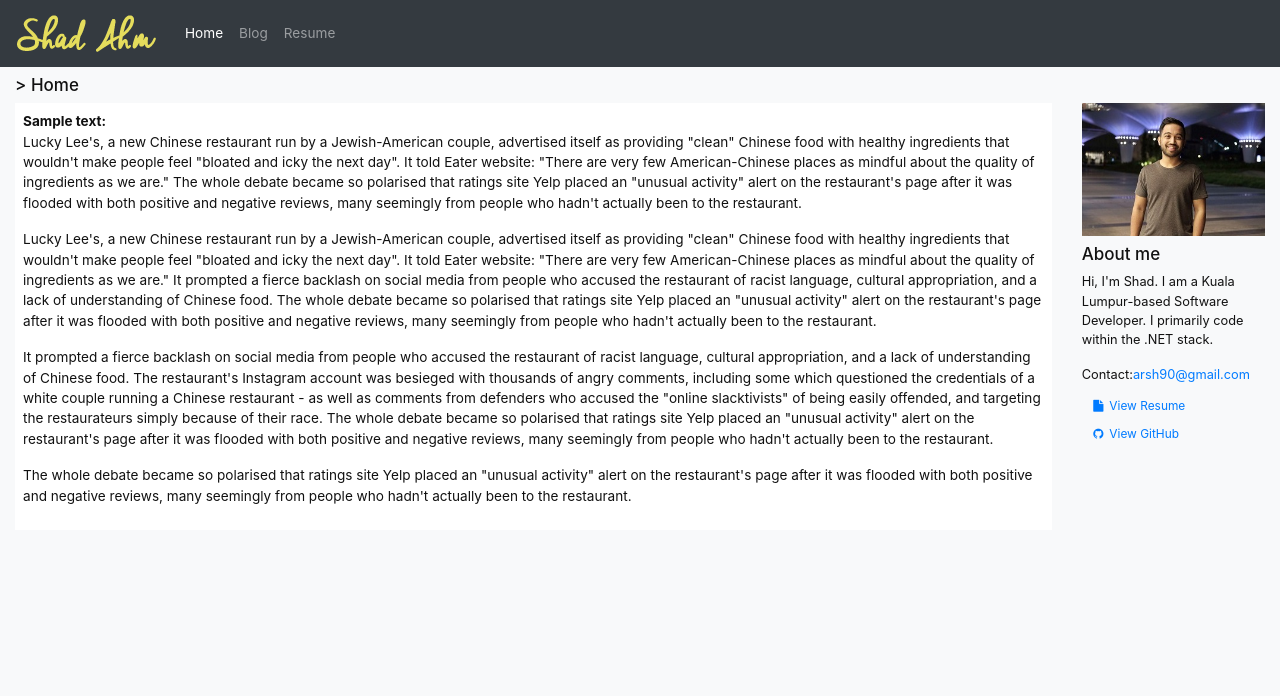
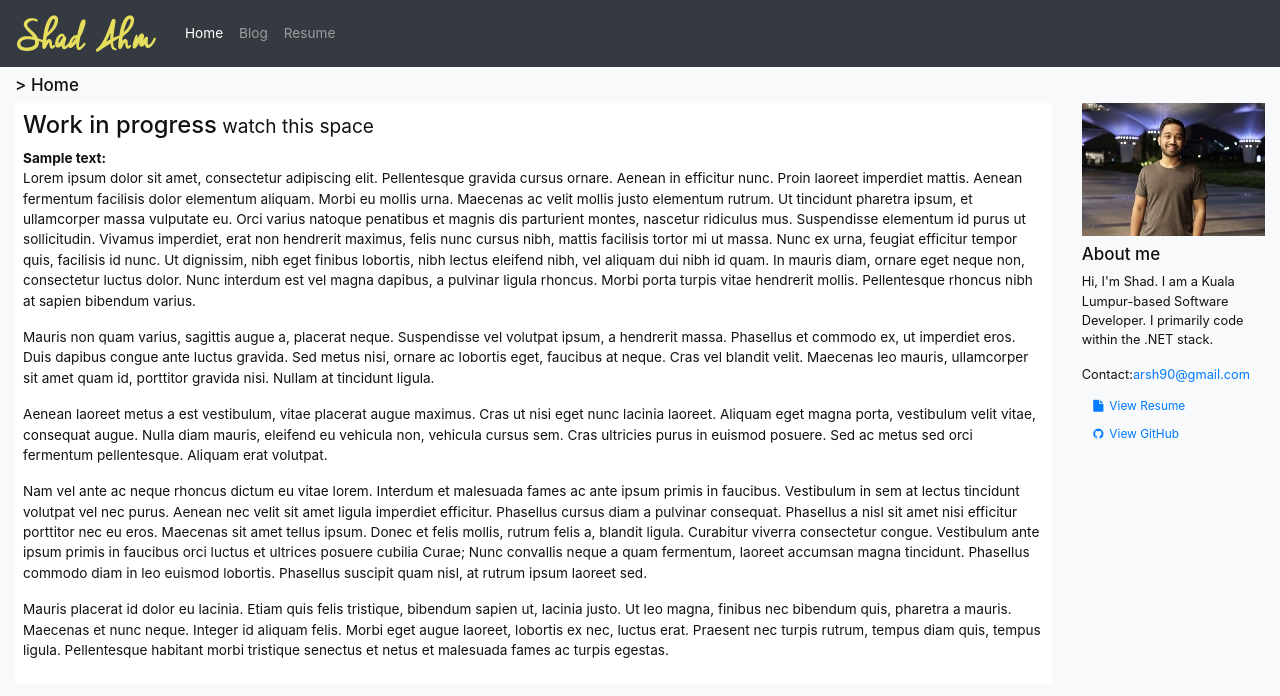
Before and after one commit to ShadAhm/shadahm.github.io, an Angular app: page / in a window 1280 px wide. Shown: the top 696 px of the page. Built offline with nearby package versions, Linux system fonts and the light colour scheme.

Commit message:
Changed to proper lipsum

```diff
--- a/src/app/components/home/home.component.html
+++ b/src/app/components/home/home.component.html
@@ -1,46 +1,45 @@
 <div class="bg-white p-2">
+    <h3>Work in progress<small> watch this space</small></h3>
     <strong>Sample text: </strong>
+    <div id="lipsum">
         <p>
-        Lucky Lee's, a new Chinese restaurant run by a Jewish-American couple, advertised itself as providing "clean"
-        Chinese food with healthy ingredients that wouldn't make people feel "bloated and icky the next day".
-
-        It told Eater website: "There are very few American-Chinese places as mindful about the quality of ingredients
-        as we are."
-
-        The whole debate became so polarised that ratings site Yelp placed an "unusual activity" alert on the
-        restaurant's page after it was flooded with both positive and negative reviews, many seemingly from people who
-        hadn't actually been to the restaurant.
+            Lorem ipsum dolor sit amet, consectetur adipiscing elit. Pellentesque gravida cursus ornare. Aenean in
+            efficitur nunc. Proin laoreet imperdiet mattis. Aenean fermentum facilisis dolor elementum aliquam. Morbi eu
+            mollis urna. Maecenas ac velit mollis justo elementum rutrum. Ut tincidunt pharetra ipsum, et ullamcorper
+            massa vulputate eu. Orci varius natoque penatibus et magnis dis parturient montes, nascetur ridiculus mus.
+            Suspendisse elementum id purus ut sollicitudin. Vivamus imperdiet, erat non hendrerit maximus, felis nunc
+            cursus nibh, mattis facilisis tortor mi ut massa. Nunc ex urna, feugiat efficitur tempor quis, facilisis id
+            nunc. Ut dignissim, nibh eget finibus lobortis, nibh lectus eleifend nibh, vel aliquam dui nibh id quam. In
+            mauris diam, ornare eget neque non, consectetur luctus dolor. Nunc interdum est vel magna dapibus, a
+            pulvinar ligula rhoncus. Morbi porta turpis vitae hendrerit mollis. Pellentesque rhoncus nibh at sapien
+            bibendum varius.
         </p>
         <p>
-        Lucky Lee's, a new Chinese restaurant run by a Jewish-American couple, advertised itself as providing "clean"
-        Chinese food with healthy ingredients that wouldn't make people feel "bloated and icky the next day".
-
-        It told Eater website: "There are very few American-Chinese places as mindful about the quality of ingredients
-        as we are."
-
-        It prompted a fierce backlash on social media from people who accused the restaurant of racist language,
-        cultural appropriation, and a lack of understanding of Chinese food.
-
-        The whole debate became so polarised that ratings site Yelp placed an "unusual activity" alert on the
-        restaurant's page after it was flooded with both positive and negative reviews, many seemingly from people who
-        hadn't actually been to the restaurant.
+            Mauris non quam varius, sagittis augue a, placerat neque. Suspendisse vel volutpat ipsum, a hendrerit massa.
+            Phasellus et commodo ex, ut imperdiet eros. Duis dapibus congue ante luctus gravida. Sed metus nisi, ornare
+            ac lobortis eget, faucibus at neque. Cras vel blandit velit. Maecenas leo mauris, ullamcorper sit amet quam
+            id, porttitor gravida nisi. Nullam at tincidunt ligula.
         </p>
         <p>
-        It prompted a fierce backlash on social media from people who accused the restaurant of racist language,
-        cultural appropriation, and a lack of understanding of Chinese food.
-
-        The restaurant's Instagram account was besieged with thousands of angry comments, including some which
-        questioned the credentials of a white couple running a Chinese restaurant - as well as comments from defenders
-        who accused the "online slacktivists" of being easily offended, and targeting the restaurateurs simply because
-        of their race.
-
-        The whole debate became so polarised that ratings site Yelp placed an "unusual activity" alert on the
-        restaurant's page after it was flooded with both positive and negative reviews, many seemingly from people who
-        hadn't actually been to the restaurant.
+            Aenean laoreet metus a est vestibulum, vitae placerat augue maximus. Cras ut nisi eget nunc lacinia laoreet.
+            Aliquam eget magna porta, vestibulum velit vitae, consequat augue. Nulla diam mauris, eleifend eu vehicula
+            non, vehicula cursus sem. Cras ultricies purus in euismod posuere. Sed ac metus sed orci fermentum
+            pellentesque. Aliquam erat volutpat.
         </p>
         <p>
-        The whole debate became so polarised that ratings site Yelp placed an "unusual activity" alert on the
-        restaurant's page after it was flooded with both positive and negative reviews, many seemingly from people who
-        hadn't actually been to the restaurant.
+            Nam vel ante ac neque rhoncus dictum eu vitae lorem. Interdum et malesuada fames ac ante ipsum primis in
+            faucibus. Vestibulum in sem at lectus tincidunt volutpat vel nec purus. Aenean nec velit sit amet ligula
+            imperdiet efficitur. Phasellus cursus diam a pulvinar consequat. Phasellus a nisl sit amet nisi efficitur
+            porttitor nec eu eros. Maecenas sit amet tellus ipsum. Donec et felis mollis, rutrum felis a, blandit
+            ligula. Curabitur viverra consectetur congue. Vestibulum ante ipsum primis in faucibus orci luctus et
+            ultrices posuere cubilia Curae; Nunc convallis neque a quam fermentum, laoreet accumsan magna tincidunt.
+            Phasellus commodo diam in leo euismod lobortis. Phasellus suscipit quam nisl, at rutrum ipsum laoreet sed.
+        </p>
+        <p>
+            Mauris placerat id dolor eu lacinia. Etiam quis felis tristique, bibendum sapien ut, lacinia justo. Ut leo
+            magna, finibus nec bibendum quis, pharetra a mauris. Maecenas et nunc neque. Integer id aliquam felis. Morbi
+            eget augue laoreet, lobortis ex nec, luctus erat. Praesent nec turpis rutrum, tempus diam quis, tempus
+            ligula. Pellentesque habitant morbi tristique senectus et netus et malesuada fames ac turpis egestas.
         </p>
     </div>
+</div>
```
Lines whose indentation alone changed are shown as unchanged.
